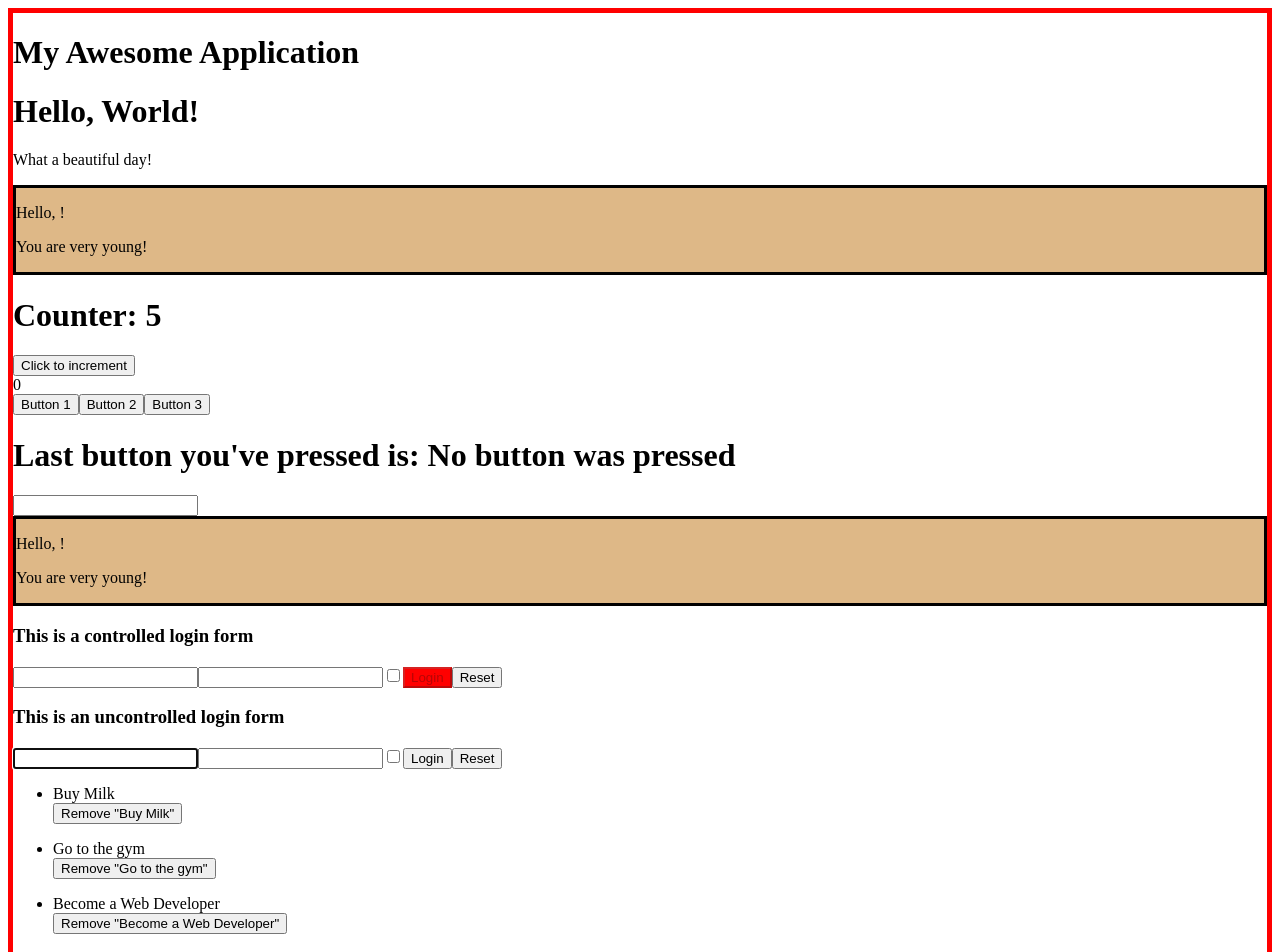
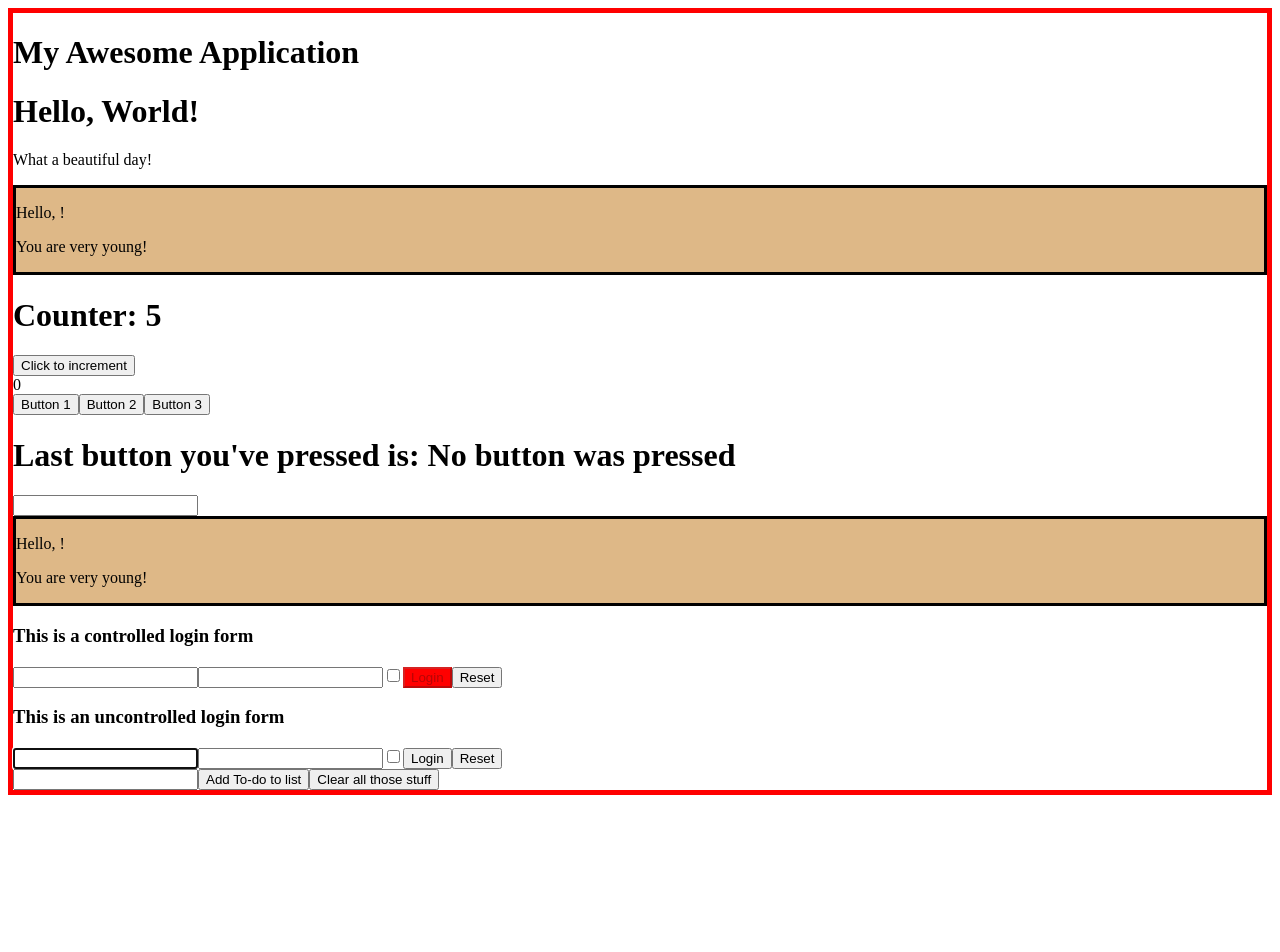
Before and after one commit to pincopops/react-exercises, a React (Create React App) app: page / in a window 1280 px wide. Shown: the top 952 px of the page. After the commit the page ends 803 px from the top, so only its background shows below. Built offline with nearby package versions, Linux system fonts and the light colour scheme.

Commit message:
render-props-01  in lavorazione...

```diff
--- a/src/App.js
+++ b/src/App.js
@@ -13,7 +13,7 @@ import { Container } from './Container';
 
 
 
-export class App extends React.Component{
+export class App extends React.Component {
 
     state = {
 
@@ -26,7 +26,8 @@ export class App extends React.Component{
         })
     }
 
-    render(){
+    render() {
+
         return <div>
             <Container title="My Awesome Application">
                 <Hello />
@@ -35,9 +36,20 @@ export class App extends React.Component{
                 <ClickCounter />
                 <ClickTracker />
                 <InteractiveWelcome />
-                    <Login onLogin={this.onLogin}/>
+                <Login onLogin={this.onLogin} />
                 <UncontrolledLogin />
-                    <Todolist />
+                <Todolist render={(arr) => {
+                    arr.map((item, index) => {
+                      return <div><ul key={item + index}><li>{item}</li>
+                            <button type="button" onClick={() => {
+                                arr.splice(index, 1)
+                                this.setState({
+                                    items: arr,
+                                    name: ""
+                                })
+                            }}>Remove "{item}"</button></ul></div>
+                    })
+                }} />
             </Container>
         </div>
     }
--- a/src/TodoList.js
+++ b/src/TodoList.js
@@ -35,18 +35,22 @@ export class Todolist extends React.Component {
 
     render() {
         return <div>
-            <div>{this.state.items.map((item, index) => <ul key={item + index}><li>{item}</li>
+            {/* <div>{this.state.items.map((item, index) => <ul key={item + index}><li>{item}</li>
                 <button type="button" onClick={() => {
                     this.state.items.splice(index, 1)
                     this.setState({
                         items: this.state.items,
                         name: ""
                     })
-                }}>Remove "{item}"</button></ul>)}</div>
+                }}>Remove "{item}"</button></ul>)}</div> */}
             <input type="text" value={this.state.name} onChange={this.handleTodoInsertion} />
             <button type="submit" onClick={this.handleAddTodoToList}>Add To-do to list</button>
             <button type="button" onClick={this.handleResetTodoList}>Clear all those stuff</button>
 
+            {/* così facendo stiamo dicendo al componente di portare al di fuori le proprie informazioni
+            e divulgarle ad App.js, il quale riuscirà a controllarlo tramite la props "render" */}
+            {this.props.render(this.state.items)}
+
         </div>
     }
 }
```
Lines whose indentation alone changed are shown as unchanged.
